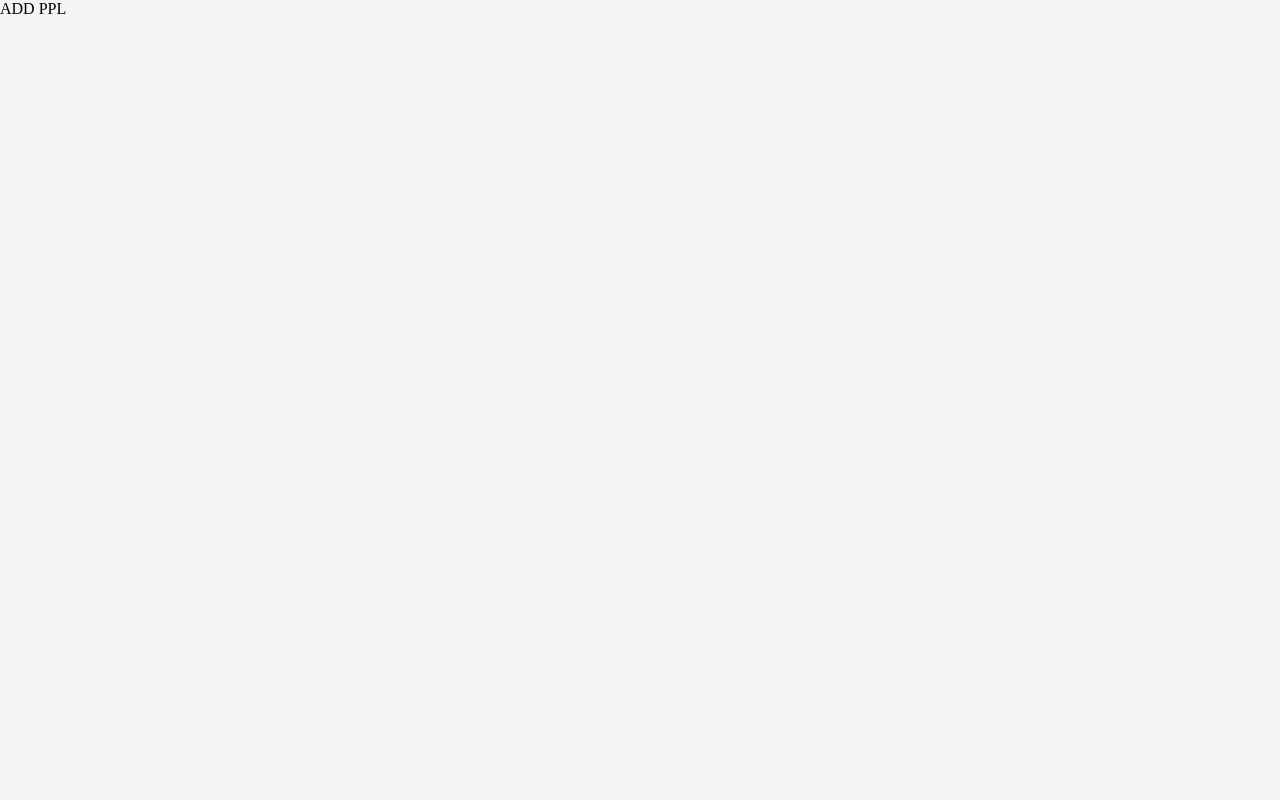
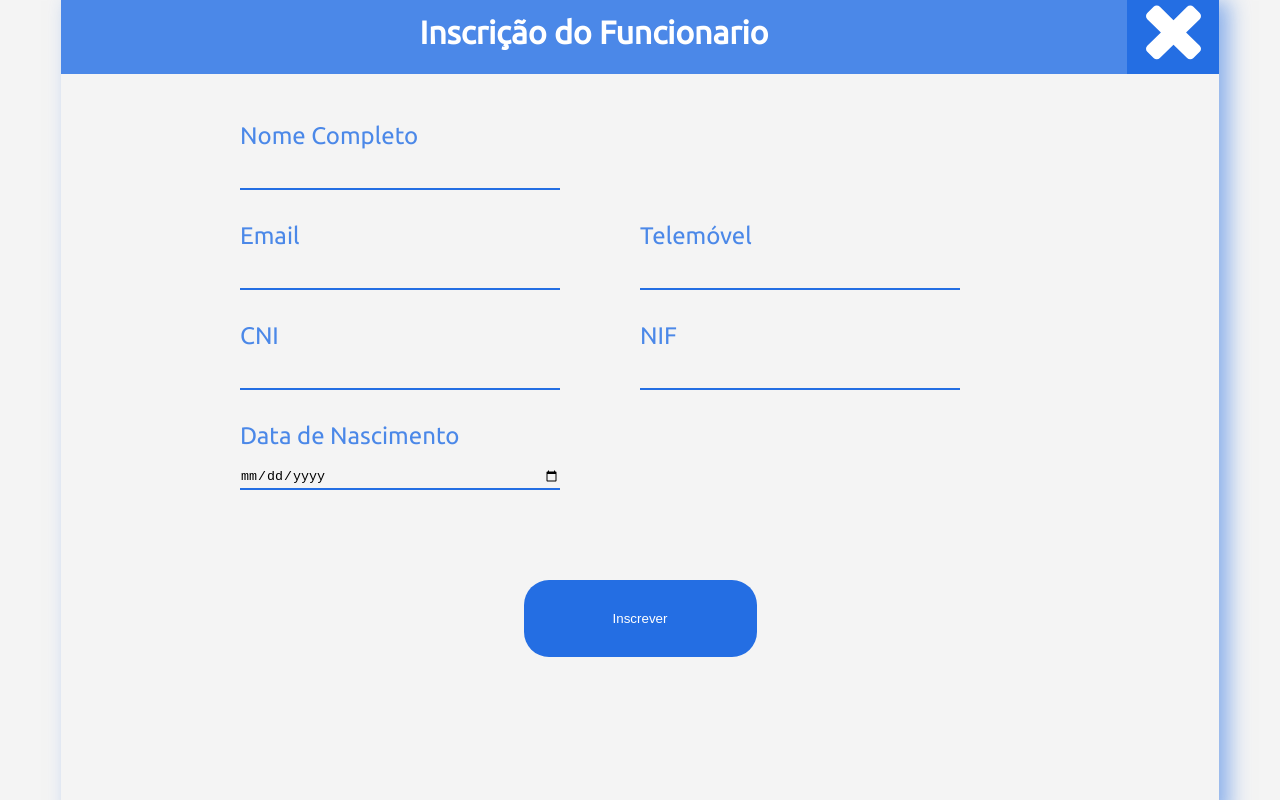
Before and after one commit to bosshentai/tccCode, a React (Create React App) app in the folder nogain-app/: page /employee in a window 1280 px wide. Built offline with nearby package versions, Linux system fonts and the light colour scheme.

Commit message:
the form to add employee had been started input hover and focus have been done the close button hover have been done the submit button css in not finished

```diff
--- a/nogain-app/src/components/employee/AddEmployee/index.tsx
+++ b/nogain-app/src/components/employee/AddEmployee/index.tsx
@@ -1,5 +1,70 @@
+import styles from "./styles.module.scss";
 
+import whiteCross from "../../../assets/icons/whiteCross.svg";
+import blueCross from "../../../assets/icons/blueCross.svg";
+import { useState } from "react";
 
 export const AddEmployee = () => {
-  return  <div>ADD PPL</div>
-}
+  const [isHover, setHover] = useState(false);
+
+  const hoverHandler = () => {
+    setHover(true);
+  };
+
+  const leaveHandler = () => {
+    setHover(false);
+  };
+
+  const iconChange = !isHover ? whiteCross : blueCross;
+
+  return (
+    <div className={styles.addEmployeeContainer}>
+      <div className={styles.headerContainer}>
+        <div className={styles.left}>
+          <h1>Inscrição do Funcionario</h1>
+        </div>
+        <button
+          className={styles.right}
+          onMouseEnter={hoverHandler}
+          onMouseLeave={leaveHandler}
+        >
+          {/* <button>Close</button> */}
+          <img src={iconChange} />
+        </button>
+      </div>
+
+      <div className={styles.formContainer}>
+        <div className={styles.inputContainer}>
+          <label>Nome Completo</label>
+          <input type="text" />
+        </div>
+        <div className={styles.twoinputrow}>
+          <div className={styles.inputContainer}>
+            <label>Email</label>
+            <input type="email" />
+          </div>
+          <div className={styles.inputContainer}>
+            <label>Telemóvel</label>
+            <input type="tel" />
+          </div>
+        </div>
+        <div className={styles.twoinputrow}>
+          <div className={styles.inputContainer}>
+            <label>CNI</label>
+            <input type="text" />
+          </div>
+          <div className={styles.inputContainer}>
+            <label>NIF</label>
+            <input type="text" />
+          </div>
+        </div>
+        <div className={styles.inputContainer}>
+          <label>Data de Nascimento</label>
+          <input type="date" />
+        </div>
+
+        <button className={styles.btnSubmit}>Inscrever</button>
+      </div>
+    </div>
+  );
+};
--- a/nogain-app/src/components/employee/AddEmployee/styles.module.scss
+++ b/nogain-app/src/components/employee/AddEmployee/styles.module.scss
@@ -0,0 +1,141 @@
+.addEmployeeContainer {
+  width: 1158px;
+  height: 818px;
+
+  position: fixed;
+  top: 50%;
+  left: 50%;
+  transform: translate(-50%, -50%);
+
+  background-color: #f4f4f4;
+  box-shadow: 10px 10px 20px rgba(36, 110, 227, 0.5);
+
+  .headerContainer {
+    // font-size: 1.5rem;
+    // font-weight: bold;
+    // margin-bottom: 1rem;
+    // background-color: blue;
+    display: flex;
+
+    height: 83px;
+
+    .left {
+      width: 1066px;
+      background-color: #4b88e8;
+      display: flex;
+      align-items: center;
+      justify-content: center;
+
+      font-family: "Ubuntu", sans-serif;
+      color: white;
+    }
+
+    .right {
+      width: 92px;
+      background: linear-gradient(0deg, #246ee3, #246ee3);
+
+      display: flex;
+
+      align-items: center;
+      justify-content: center;
+
+      border: none;
+
+      cursor: pointer;
+
+      &:hover {
+        background: rgba(36, 110, 227, 0.06);
+        transition: all 0.3s ease-in-out;
+      }
+
+      img {
+        // background-color: red;
+        width: 55px;
+        height: 55px;
+      }
+    }
+  }
+
+  .formContainer {
+    // background-color: red;
+
+    width: 50em;
+    height: 40rem;
+
+    display: flex;
+    flex-direction: column;
+
+    margin: auto;
+    padding-top: 3rem;
+
+    div {
+      display: flex;
+      flex-direction: column;
+    }
+
+    .twoinputrow {
+      display: flex;
+      flex-direction: row;
+      // padding-left: 1rem ;
+
+
+    }
+
+    .inputContainer {
+      color: #4b88e8;
+
+      padding-bottom: 2rem;
+
+
+      &:nth-child(2) {
+        padding-left: 5rem;
+      }
+
+      label {
+        font-family: "Ubuntu", sans-serif;
+        font-size: 24px;
+        line-height: 28px;
+        padding-bottom: 1rem;
+      }
+
+      input {
+        border-top: none;
+        border-left: none;
+        border-right: none;
+        border-bottom: 2px solid #246ee3;
+        background-color: transparent;
+
+        width: 20rem;
+        height: 1.5rem;
+
+        &:focus {
+          outline: none;
+        }
+
+        &:hover,
+        &:focus {
+          background-color: rgba(36, 110, 227, 0.06);
+        }
+      }
+    }
+
+    .btnSubmit{
+
+
+
+      width: 233px;
+      height: 77px;
+
+      margin: auto;
+
+      border: none;
+
+      background: linear-gradient(0deg, #246ee3, #246ee3);
+
+      border-radius: 25px;
+
+      color: white;
+
+    }
+  }
+}
```
